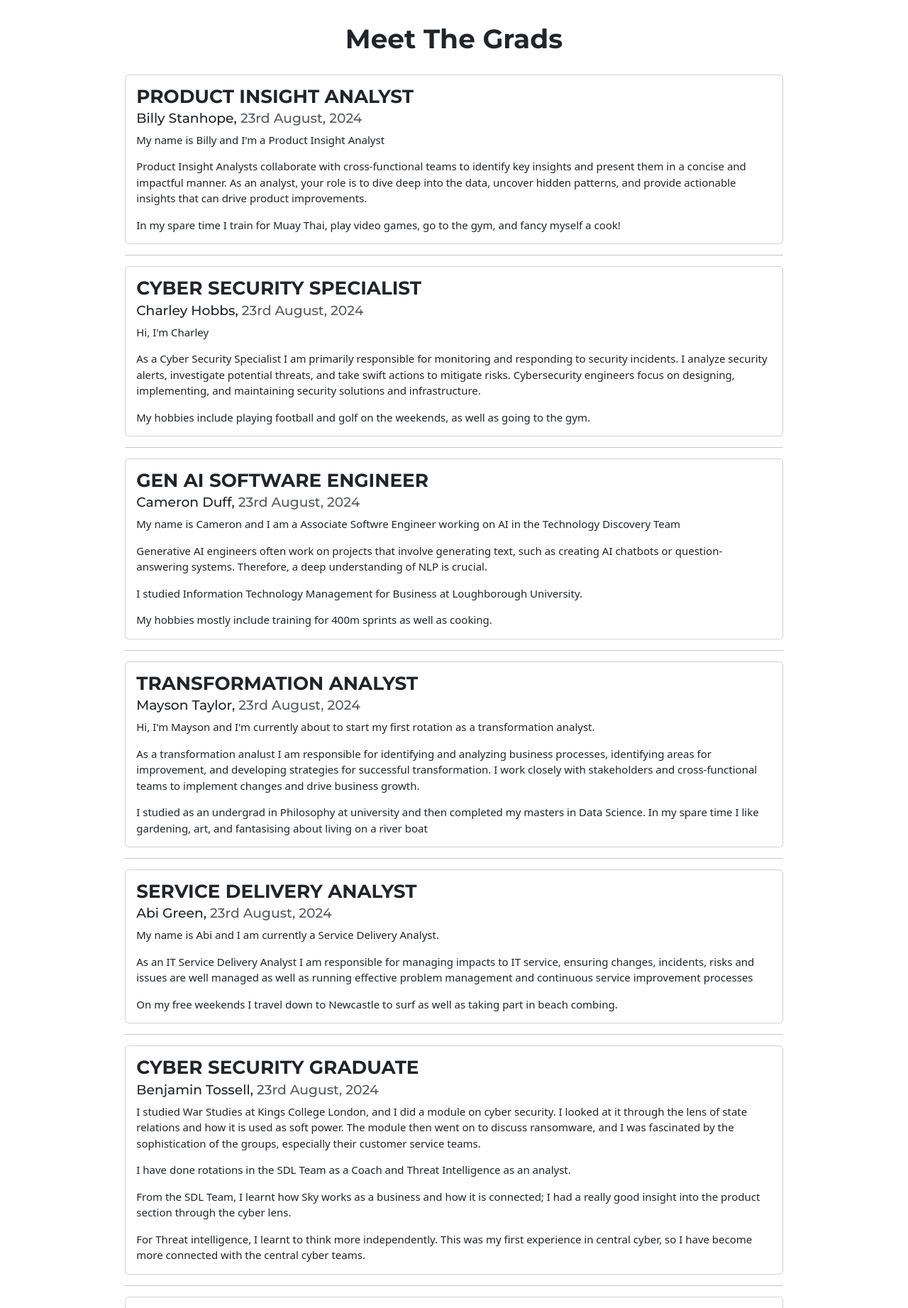
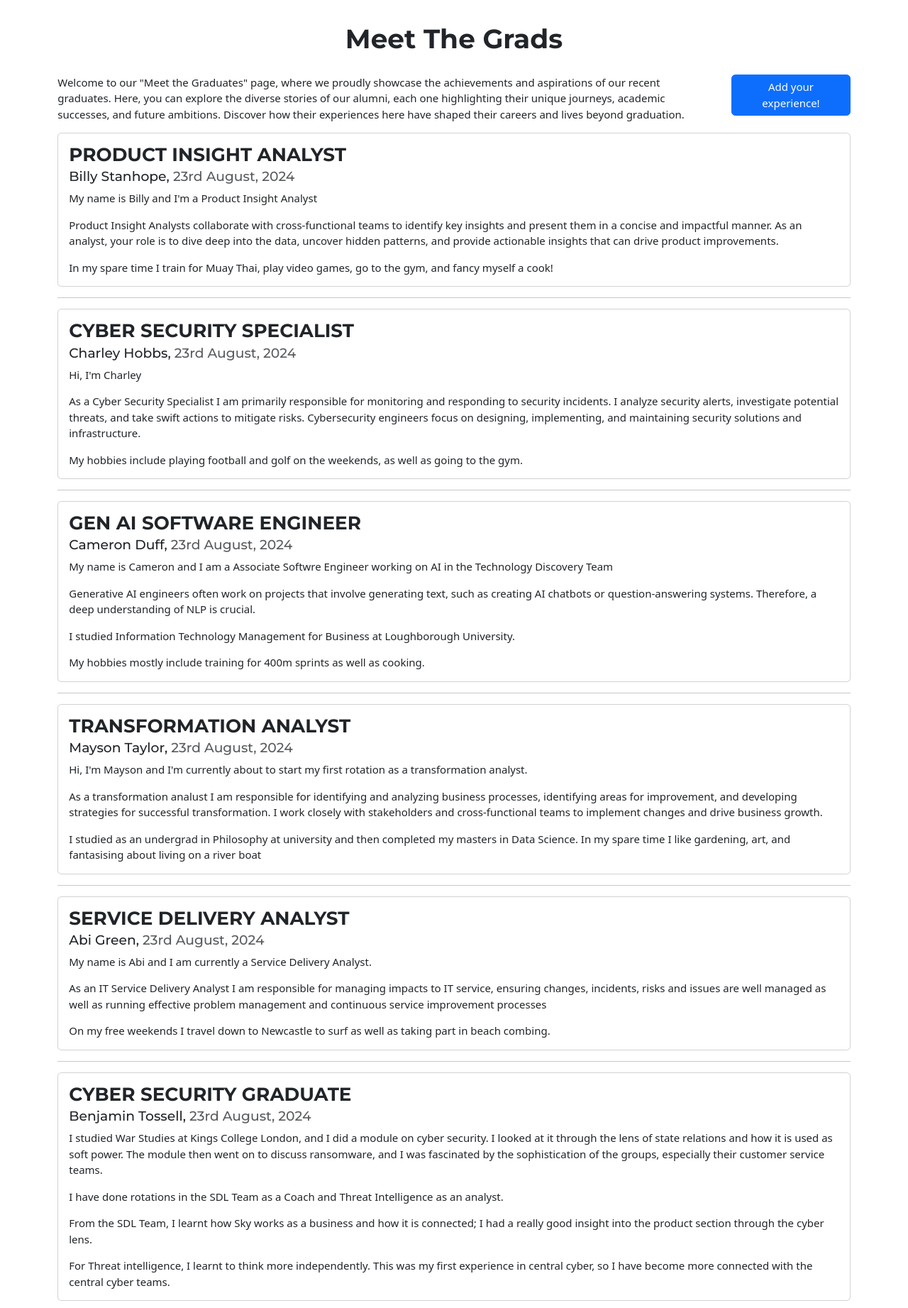
Before and after one commit to cameronduff/CCAMBan, a Flask app: page /meetTheGrads in a window 1280 px wide. Shown: the part 53-1896 px from the top of the page at 71% size. Run offline with Flask 3, Linux system fonts and the light colour scheme.

Commit message:
Updating meet the grads formatting

```diff
--- a/pythonProject/application/templates/MeetTheGrads.html
+++ b/pythonProject/application/templates/MeetTheGrads.html
@@ -6,9 +6,55 @@
       </div>
 
       <div class="row">
-<!--          Spacer column to center the blog section-->
-      <div class="col-1"></div>
-        <div class="col-10">
+          <div class="col-sm-10">
+            <p>Welcome to our "Meet the Graduates" page, where we proudly showcase the achievements and aspirations of our recent graduates. Here, you can explore the diverse stories of our alumni, each one highlighting their unique journeys, academic successes, and future ambitions. Discover how their experiences here have shaped their careers and lives beyond graduation.</p>
+          </div>
+
+          <div class="col-sm-2">
+            <button type="button" class="btn btn-primary" data-bs-toggle="modal" data-bs-target="#staticBackdrop">
+              Add your experience!
+            </button>
+          </div>
+
+          <!-- Modal -->
+          <div class="modal fade" id="staticBackdrop" data-bs-backdrop="static" data-bs-keyboard="false" tabindex="-1" aria-labelledby="staticBackdropLabel" aria-hidden="true">
+                  <div class="modal-dialog">
+                    <div class="modal-content">
+                      <div class="modal-header">
+                        <h1 class="modal-title fs-5" id="staticBackdropLabel">Add your experience!</h1>
+                        <button type="button" class="btn-close" data-bs-dismiss="modal" aria-label="Close"></button>
+                      </div>
+
+                      <div class="modal-body">
+                        <form>
+
+                            <div class="form-group" style="margin-bottom: 15px;">
+                              <label for="inputJobRole">Job role</label>
+                              <input type="text" class="form-control" id="inputJobRole" style="border-radius: 4px;">
+                            </div>
+
+                            <div class="form-group" style="margin-bottom: 15px;">
+                              <label for="inputName">Name</label>
+                              <input type="text" class="form-control" id="inputName" style="border-radius: 4px;">
+                            </div>
+
+                            <div class="form-group" style="margin-bottom: 15px;">
+                              <label for="inputJobDescription">Description of role</label>
+                              <textarea class="form-control" id="inputJobDescription" rows="4" style="border-radius: 4px;"></textarea>
+                            </div>
+
+                            <button style="padding: 15px; margin-top: 10px; margin-bottom: 10px; width: 100%;" type="submit" class="btn btn-primary btn-lg">Submit</button>
+
+                        </form>
+                      </div>
+                    </div>
+                  </div>
+                </div>
+      </div>
+
+      <div class="row">
+        <div class="col-12">
+
             <!-- Blog for billy -->
             <div class="card">
               <div class="card-body">
@@ -101,33 +147,6 @@
                 <p class="card-text">The biggest lesson I have learnt from my time at Sky so far is probably the importance of going around and meeting people and learning about what all of the different teams do. This is first of all for the reason of building relationships with people from across the business but also so that you can understand why your team does what they do and how this links to the bigger picture.</p>
               </div>
             </div>
-            <hr>
-
-
-      <!-- Centered section -->
-      <div class="row justify-content-center">
-        <div class="col-8">
-          <div class="w3-card-4 w3-margin" style="background-color: #f9f9f9; border-radius: 8px; box-shadow: 0 4px 8px rgba(0, 0, 0, 0.1); padding: 20px;">
-            <div class="w3-container">
-              <h3 style="border-bottom: 2px solid #ddd; padding-bottom: 10px; margin-bottom: 20px;">Add your experience!</h3>
-              <form>
-                <div class="form-group" style="margin-bottom: 15px;">
-                  <label for="inputJobRole">Job role</label>
-                  <input type="text" class="form-control" id="inputJobRole" style="border-radius: 4px;">
-                </div>
-                <div class="form-group" style="margin-bottom: 15px;">
-                  <label for="inputName">Name</label>
-                  <input type="text" class="form-control" id="inputName" style="border-radius: 4px;">
-                </div>
-                <div class="form-group" style="margin-bottom: 15px;">
-                  <label for="inputJobDescription">Description of role</label>
-                  <textarea class="form-control" id="inputJobDescription" rows="4" style="border-radius: 4px;"></textarea>
-                </div>
-                <button style="padding: 15px; margin-top: 10px; margin-bottom: 10px; width: 100%;" type="submit" class="btn btn-primary btn-lg">Submit</button>
-              </form>
-            </div>
-          </div>
         </div>
-      </div>
   </div>
 {% endblock %}
```
Also changed, not shown: 1 other file.
